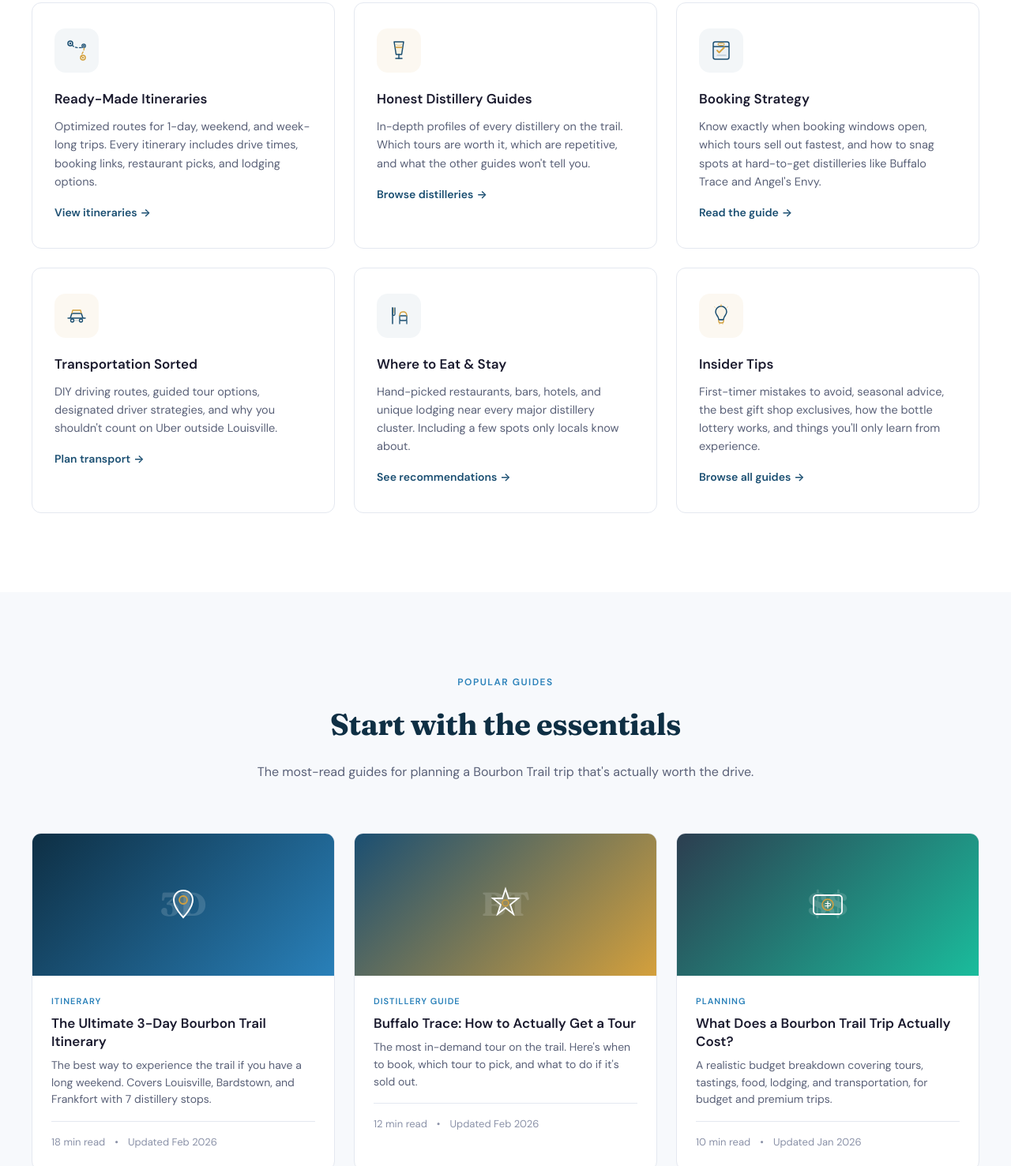
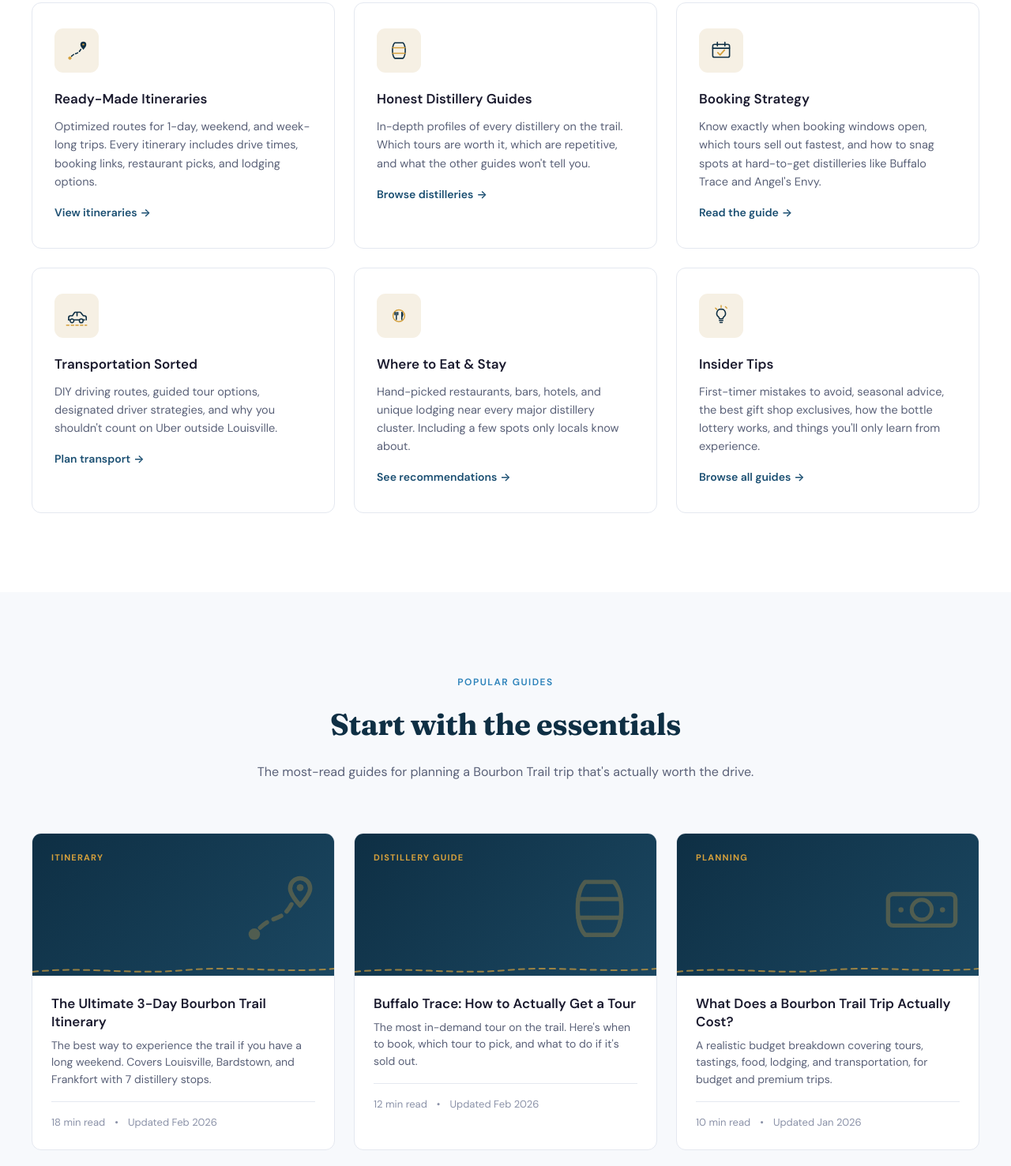
Before and after one commit to mybourbontrailplan/mybourbontrailplan, a plain HTML site: page index.html in a window 1280 px wide. Shown: the part 1281-2758 px from the top of the page at 79% size. Drawn offline with Linux system fonts and the light colour scheme.

Commit message:
Deploy brand icon system: homepage cards, guide headers, lodging cards
Add 11 shared two-tone SVGs in images/icons/ (lowercase, since Netlify
serves case-sensitively).

Homepage:
- Six feature-card icons now use the shared SVGs on #F6F0E4 chips
  (56px, 11px radius, 34px icon). Drops the .feature-icon.gold
  alternating-background variant.
- Guide card headers lose the per-card blue/gold/teal gradients for a
  single navy gradient, a gold uppercase category eyebrow, a ghosted
  gold category icon, and a gold dashed trail line. Removes the
  ghosted two-character .guide-img-label.

Where to stay:
- 10 hotel + 4 house emoji in lodging cards become icon-hotel /
  icon-house chips (64px, 13px radius, 38px icon).

Region headers and the 60 distillery profiles still use emoji: they
need clock, pin, trophy, and trail-badge icons that don't exist yet,
and the glyphs sit side by side in one row, so a partial swap would
read as broken rather than in-progress. Documented in CLAUDE.md, along
with the fact that site emoji are HTML entities and are invisible to a
literal-glyph grep.

Co-Authored-By: Claude Opus 4.8 <noreply@anthropic.com>

```diff
--- a/index.html
+++ b/index.html
@@ -323,13 +323,12 @@
   }
   .feature-icon {
     width: 56px; height: 56px;
-    background: rgba(27,79,114,0.05);
-    border-radius: 14px;
+    background: #F6F0E4;
+    border-radius: 11px;
     display: flex; align-items: center; justify-content: center;
     margin-bottom: 20px;
   }
-  .feature-icon svg { width: 30px; height: 30px; }
-  .feature-icon.gold { background: rgba(212,160,60,0.07); }
+  .feature-icon img { width: 34px; height: 34px; display: block; }
   .feature-card h3 {
     font-size: 17px; font-weight: 600;
     margin-bottom: 10px; color: var(--text);
@@ -367,25 +366,30 @@
   .guide-card:hover { box-shadow: var(--shadow-md); transform: translateY(-4px); }
   .guide-img {
     height: 180px;
-    background: linear-gradient(135deg, var(--primary-dark), var(--primary-light));
-    display: flex; align-items: center; justify-content: center;
+    background: linear-gradient(135deg, #0E2F44, #1B4761);
+    display: flex; align-items: flex-start;
+    padding: 22px 24px;
     position: relative; overflow: hidden;
   }
-  .guide-img-label {
-    font-family: var(--font-display);
-    font-size: 42px; font-weight: 700;
-    color: rgba(255,255,255,0.15);
+  .guide-img-eyebrow {
+    position: relative; z-index: 1;
+    font-size: 11px; font-weight: 700;
+    text-transform: uppercase; letter-spacing: 1.2px;
+    color: var(--accent);
+  }
+  .guide-img-ghost {
     position: absolute;
+    right: 14px; top: 50%; transform: translateY(-46%);
+    width: 116px; height: 116px;
+    opacity: 0.3; pointer-events: none;
   }
-  .guide-img-icon {
-    position: relative; z-index: 1;
-    width: 52px; height: 52px;
+  .guide-img-ghost svg { width: 100%; height: 100%; display: block; }
+  .guide-img-trail {
+    position: absolute; left: 0; bottom: 0;
+    width: 100%; height: 16px;
+    opacity: 0.7; pointer-events: none;
   }
   .guide-body { padding: 24px; }
-  .guide-category {
-    font-size: 11px; font-weight: 600; text-transform: uppercase;
-    letter-spacing: 1px; color: var(--primary-light); margin-bottom: 8px;
-  }
   .guide-body h3 {
     font-size: 17px; font-weight: 600; margin-bottom: 8px;
     line-height: 1.35;
@@ -653,37 +657,37 @@
   </div>
   <div class="features-grid">
     <div class="feature-card animate-on-scroll">
-      <div class="feature-icon"><svg viewBox="0 0 30 30" fill="none"><circle cx="7" cy="6" r="3" stroke="#1B4F72" stroke-width="1.5" fill="rgba(27,79,114,0.06)"/><circle cx="23" cy="24" r="3" stroke="#D4A03C" stroke-width="1.5" fill="rgba(212,160,60,0.06)"/><circle cx="24" cy="9" r="2.2" stroke="#1B4F72" stroke-width="1.3" fill="rgba(27,79,114,0.04)"/><path d="M9.5 8C12 12.5 19 11 22.5 11.5" stroke="#1B4F72" stroke-width="1.3" stroke-linecap="round" stroke-dasharray="2.5 2.5"/><path d="M24.5 12C24.5 17 20 20 21.5 22.5" stroke="#D4A03C" stroke-width="1.3" stroke-linecap="round" stroke-dasharray="2.5 2.5"/><circle cx="7" cy="6" r="1.2" fill="#1B4F72"/><circle cx="23" cy="24" r="1.2" fill="#D4A03C"/><circle cx="24" cy="9" r="1" fill="#1B4F72"/></svg></div>
+      <div class="feature-icon"><img src="images/icons/icon-route.svg" alt="" width="34" height="34" loading="lazy"></div>
       <h3>Ready-Made Itineraries</h3>
       <p>Optimized routes for 1-day, weekend, and week-long trips. Every itinerary includes drive times, booking links, restaurant picks, and lodging options.</p>
       <a href="3-day-bourbon-trail-itinerary.html" class="feature-link">View itineraries <span>&rarr;</span></a>
     </div>
     <div class="feature-card animate-on-scroll">
-      <div class="feature-icon gold"><svg viewBox="0 0 30 30" fill="none"><path d="M9 4H21L18.5 20H11.5L9 4Z" stroke="#1B4F72" stroke-width="1.5" fill="rgba(212,160,60,0.08)" stroke-linejoin="round"/><path d="M11 11H19" stroke="#D4A03C" stroke-width="1.3" stroke-linecap="round"/><path d="M15 20V25" stroke="#1B4F72" stroke-width="1.5" stroke-linecap="round"/><path d="M11 25H19" stroke="#1B4F72" stroke-width="1.5" stroke-linecap="round"/><path d="M11.5 7.5C13 9 17 9 18.5 7.5" stroke="#D4A03C" stroke-width="1" stroke-linecap="round" opacity="0.45"/></svg></div>
+      <div class="feature-icon"><img src="images/icons/icon-barrel.svg" alt="" width="34" height="34" loading="lazy"></div>
       <h3>Honest Distillery Guides</h3>
       <p>In-depth profiles of every distillery on the trail. Which tours are worth it, which are repetitive, and what the other guides won't tell you.</p>
       <a href="distilleries.html" class="feature-link">Browse distilleries <span>&rarr;</span></a>
     </div>
     <div class="feature-card animate-on-scroll">
-      <div class="feature-icon"><svg viewBox="0 0 30 30" fill="none"><rect x="5" y="4" width="20" height="22" rx="2.5" stroke="#1B4F72" stroke-width="1.5" fill="rgba(27,79,114,0.03)"/><path d="M5 10H25" stroke="#1B4F72" stroke-width="1.3"/><rect x="11" y="5.5" width="8" height="3" rx="1.5" fill="rgba(212,160,60,0.15)" stroke="#D4A03C" stroke-width="1"/><path d="M10 15L12.5 17.5L19 11" stroke="#D4A03C" stroke-width="1.8" stroke-linecap="round" stroke-linejoin="round"/><path d="M10 21H21" stroke="#1B4F72" stroke-width="1.1" stroke-linecap="round" opacity="0.35"/></svg></div>
+      <div class="feature-icon"><img src="images/icons/icon-calendar.svg" alt="" width="34" height="34" loading="lazy"></div>
       <h3>Booking Strategy</h3>
       <p>Know exactly when booking windows open, which tours sell out fastest, and how to snag spots at hard-to-get distilleries like Buffalo Trace and Angel's Envy.</p>
       <a href="bourbon-trail-booking-guide.html" class="feature-link">Read the guide <span>&rarr;</span></a>
     </div>
     <div class="feature-card animate-on-scroll">
-      <div class="feature-icon gold"><svg viewBox="0 0 30 30" fill="none"><path d="M4 18H26" stroke="#1B4F72" stroke-width="1.3" stroke-linecap="round"/><path d="M7 18L9 12H21L23 18" stroke="#1B4F72" stroke-width="1.5" stroke-linejoin="round" fill="rgba(27,79,114,0.04)"/><path d="M9 12L10 8H20L21 12" stroke="#D4A03C" stroke-width="1.3" stroke-linejoin="round" fill="rgba(212,160,60,0.06)"/><circle cx="9.5" cy="21" r="2" stroke="#1B4F72" stroke-width="1.3" fill="rgba(27,79,114,0.06)"/><circle cx="20.5" cy="21" r="2" stroke="#1B4F72" stroke-width="1.3" fill="rgba(27,79,114,0.06)"/><path d="M11.5 21H18.5" stroke="#1B4F72" stroke-width="1" stroke-linecap="round" opacity="0.3"/></svg></div>
+      <div class="feature-icon"><img src="images/icons/icon-car.svg" alt="" width="34" height="34" loading="lazy"></div>
       <h3>Transportation Sorted</h3>
       <p>DIY driving routes, guided tour options, designated driver strategies, and why you shouldn't count on Uber outside Louisville.</p>
       <a href="bourbon-trail-transportation-guide.html" class="feature-link">Plan transport <span>&rarr;</span></a>
     </div>
     <div class="feature-card animate-on-scroll">
-      <div class="feature-icon"><svg viewBox="0 0 30 30" fill="none"><path d="M7 5V25" stroke="#1B4F72" stroke-width="1.5" stroke-linecap="round"/><path d="M7 5C7 5 7 11 7 13C7 15 10 15 10 13V5" stroke="#1B4F72" stroke-width="1.3" stroke-linecap="round" stroke-linejoin="round" fill="rgba(212,160,60,0.06)"/><path d="M8.5 5V11" stroke="#D4A03C" stroke-width="1" stroke-linecap="round" opacity="0.5"/><path d="M16 15H25V19C25 20.1 24.1 21 23 21H18C16.9 21 16 20.1 16 19V15Z" stroke="#1B4F72" stroke-width="1.3" fill="rgba(27,79,114,0.04)"/><path d="M16 15C16 12 17 10 20.5 10C24 10 25 12 25 15" stroke="#D4A03C" stroke-width="1.3" stroke-linecap="round"/><path d="M16 21V25" stroke="#1B4F72" stroke-width="1.3" stroke-linecap="round"/><path d="M25 21V25" stroke="#1B4F72" stroke-width="1.3" stroke-linecap="round"/></svg></div>
+      <div class="feature-icon"><img src="images/icons/icon-eat-stay.svg" alt="" width="34" height="34" loading="lazy"></div>
       <h3>Where to Eat &amp; Stay</h3>
       <p>Hand-picked restaurants, bars, hotels, and unique lodging near every major distillery cluster. Including a few spots only locals know about.</p>
       <a href="where-to-stay-bourbon-trail.html" class="feature-link">See recommendations <span>&rarr;</span></a>
     </div>
     <div class="feature-card animate-on-scroll">
-      <div class="feature-icon gold"><svg viewBox="0 0 30 30" fill="none"><path d="M15 3C10.5 3 8 6.5 8 10C8 13 10 14.5 11 16.5C11.5 17.5 12 18.5 12 20H18C18 18.5 18.5 17.5 19 16.5C20 14.5 22 13 22 10C22 6.5 19.5 3 15 3Z" stroke="#1B4F72" stroke-width="1.5" fill="rgba(212,160,60,0.06)"/><path d="M12 20V22C12 23.1 12.9 24 14 24H16C17.1 24 18 23.1 18 22V20" stroke="#D4A03C" stroke-width="1.3"/><path d="M12 20H18" stroke="#1B4F72" stroke-width="1.2"/><path d="M13 24V25.5" stroke="#D4A03C" stroke-width="1" stroke-linecap="round" opacity="0.6"/><path d="M17 24V25.5" stroke="#D4A03C" stroke-width="1" stroke-linecap="round" opacity="0.6"/><path d="M15 3V1" stroke="#D4A03C" stroke-width="1.2" stroke-linecap="round"/><path d="M22 5L23.5 3.5" stroke="#D4A03C" stroke-width="1" stroke-linecap="round" opacity="0.4"/><path d="M8 5L6.5 3.5" stroke="#D4A03C" stroke-width="1" stroke-linecap="round" opacity="0.4"/></svg></div>
+      <div class="feature-icon"><img src="images/icons/icon-lightbulb.svg" alt="" width="34" height="34" loading="lazy"></div>
       <h3>Insider Tips</h3>
       <p>First-timer mistakes to avoid, seasonal advice, the best gift shop exclusives, how the bottle lottery works, and things you'll only learn from experience.</p>
       <a href="guides.html" class="feature-link">Browse all guides <span>&rarr;</span></a>
@@ -700,12 +704,12 @@
   </div>
   <div class="guides-grid">
     <a href="3-day-bourbon-trail-itinerary.html" class="guide-card animate-on-scroll">
-      <div class="guide-img" style="background: linear-gradient(135deg, #0E2F44, #2980B9);">
-        <span class="guide-img-label">3D</span>
-        <span class="guide-img-icon"><svg viewBox="0 0 52 52" fill="none"><path d="M26 8C19 8 14 13 14 20C14 30 26 42 26 42C26 42 38 30 38 20C38 13 33 8 26 8Z" stroke="white" stroke-width="2" fill="rgba(255,255,255,0.12)"/><circle cx="26" cy="20" r="5" stroke="#D4A03C" stroke-width="1.8" fill="rgba(212,160,60,0.2)"/></svg></span>
+      <div class="guide-img">
+        <span class="guide-img-eyebrow">Itinerary</span>
+        <span class="guide-img-ghost"><svg viewBox="0 0 64 64" aria-hidden="true"><circle cx="16" cy="50" r="4" fill="#D4A03C"/><path d="M20,45.5 C30,36 36,42 43,27" fill="none" stroke="#D4A03C" stroke-width="3" stroke-linecap="round" stroke-linejoin="round" stroke-dasharray="6 5"/><path d="M48,30 c-4.5,-5 -7,-8.5 -7,-12 a7,7 0 1 1 14,0 c0,3.5 -2.5,7 -7,12 z" fill="none" stroke="#D4A03C" stroke-width="3" stroke-linejoin="round"/><circle cx="48" cy="17.5" r="2.4" fill="#D4A03C"/></svg></span>
+        <svg class="guide-img-trail" viewBox="0 0 400 16" preserveAspectRatio="none" aria-hidden="true"><path d="M0,11 C70,4 130,15 200,9 C270,3 330,13 400,7" fill="none" stroke="#D4A03C" stroke-width="2" stroke-dasharray="7 6" stroke-linecap="round" vector-effect="non-scaling-stroke"/></svg>
       </div>
       <div class="guide-body">
-        <div class="guide-category">Itinerary</div>
         <h3>The Ultimate 3-Day Bourbon Trail Itinerary</h3>
         <p>The best way to experience the trail if you have a long weekend. Covers Louisville, Bardstown, and Frankfort with 7 distillery stops.</p>
         <div class="guide-meta">
@@ -716,12 +720,12 @@
       </div>
     </a>
     <a href="distillery-buffalo-trace.html" class="guide-card animate-on-scroll">
-      <div class="guide-img" style="background: linear-gradient(135deg, #1B4F72, #D4A03C);">
-        <span class="guide-img-label">BT</span>
-        <span class="guide-img-icon"><svg viewBox="0 0 52 52" fill="none"><path d="M26 6L30 18H42L32 26L36 38L26 30L16 38L20 26L10 18H22L26 6Z" stroke="white" stroke-width="1.8" fill="rgba(255,255,255,0.1)"/><circle cx="26" cy="24" r="4" stroke="#D4A03C" stroke-width="1.5" fill="rgba(212,160,60,0.2)"/></svg></span>
+      <div class="guide-img">
+        <span class="guide-img-eyebrow">Distillery Guide</span>
+        <span class="guide-img-ghost"><svg viewBox="0 0 64 64" aria-hidden="true"><path d="M22,13.5 C15,21 15,43 22,50.5 H42 C49,43 49,21 42,13.5 Z" fill="none" stroke="#D4A03C" stroke-width="3" stroke-linecap="round" stroke-linejoin="round"/><path d="M17.2,25.5 H46.8" fill="none" stroke="#D4A03C" stroke-width="3" stroke-linecap="round" stroke-linejoin="round"/><path d="M17.2,38.5 H46.8" fill="none" stroke="#D4A03C" stroke-width="3" stroke-linecap="round" stroke-linejoin="round"/></svg></span>
+        <svg class="guide-img-trail" viewBox="0 0 400 16" preserveAspectRatio="none" aria-hidden="true"><path d="M0,11 C70,4 130,15 200,9 C270,3 330,13 400,7" fill="none" stroke="#D4A03C" stroke-width="2" stroke-dasharray="7 6" stroke-linecap="round" vector-effect="non-scaling-stroke"/></svg>
       </div>
       <div class="guide-body">
-        <div class="guide-category">Distillery Guide</div>
         <h3>Buffalo Trace: How to Actually Get a Tour</h3>
         <p>The most in-demand tour on the trail. Here's when to book, which tour to pick, and what to do if it's sold out.</p>
         <div class="guide-meta">
@@ -732,12 +736,12 @@
       </div>
     </a>
     <a href="bourbon-trail-budget-guide.html" class="guide-card animate-on-scroll">
-      <div class="guide-img" style="background: linear-gradient(135deg, #2C3E50, #1ABC9C);">
-        <span class="guide-img-label">$$</span>
-        <span class="guide-img-icon"><svg viewBox="0 0 52 52" fill="none"><rect x="8" y="14" width="36" height="24" rx="4" stroke="white" stroke-width="1.8" fill="rgba(255,255,255,0.08)"/><circle cx="26" cy="26" r="7" stroke="#D4A03C" stroke-width="1.5" fill="rgba(212,160,60,0.15)"/><path d="M26 22V30" stroke="white" stroke-width="1.3" stroke-linecap="round"/><path d="M23 24.5H28C28 24.5 29.5 24.5 29.5 26C29.5 27.5 28 27.5 28 27.5H23" stroke="white" stroke-width="1.2" stroke-linecap="round" stroke-linejoin="round"/></svg></span>
+      <div class="guide-img">
+        <span class="guide-img-eyebrow">Planning</span>
+        <span class="guide-img-ghost"><svg viewBox="0 0 64 64" aria-hidden="true"><rect x="8.5" y="22" width="47" height="22" rx="3.5" fill="none" stroke="#D4A03C" stroke-width="3"/><path d="M32,33 m-7,0 a7,7 0 1 0 14,0 a7,7 0 1 0 -14,0" fill="none" stroke="#D4A03C" stroke-width="2.8" stroke-linecap="round" stroke-linejoin="round"/><circle cx="17.5" cy="33" r="1.8" fill="#D4A03C"/><circle cx="46.5" cy="33" r="1.8" fill="#D4A03C"/></svg></span>
+        <svg class="guide-img-trail" viewBox="0 0 400 16" preserveAspectRatio="none" aria-hidden="true"><path d="M0,11 C70,4 130,15 200,9 C270,3 330,13 400,7" fill="none" stroke="#D4A03C" stroke-width="2" stroke-dasharray="7 6" stroke-linecap="round" vector-effect="non-scaling-stroke"/></svg>
       </div>
       <div class="guide-body">
-        <div class="guide-category">Planning</div>
         <h3>What Does a Bourbon Trail Trip Actually Cost?</h3>
         <p>A realistic budget breakdown covering tours, tastings, food, lodging, and transportation, for budget and premium trips.</p>
         <div class="guide-meta">
```
Also changed, not shown: where-to-stay-bourbon-trail.html (+22 -15 lines), images/icons/icon-barrel.svg (added), images/icons/icon-calendar.svg (added), images/icons/icon-car.svg (added), images/icons/icon-city.svg (added), images/icons/icon-cost.svg (added), images/icons/icon-eat-stay.svg (added), images/icons/icon-hotel.svg (added), images/icons/icon-house.svg (added), images/icons/icon-lightbulb.svg (added), images/icons/icon-route.svg (added), images/icons/icon-star.svg (added), 1 other file.
